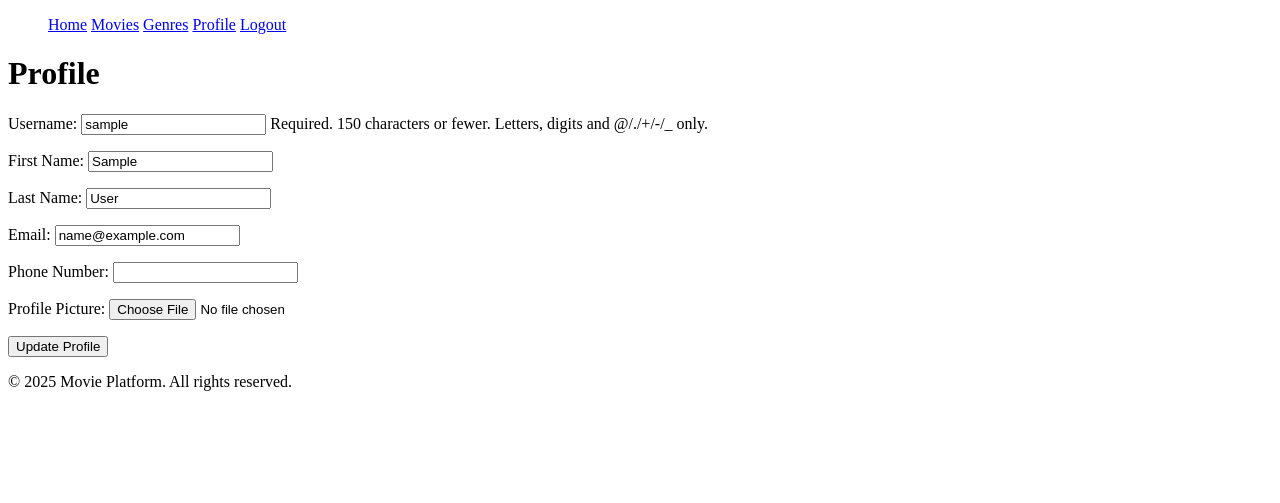
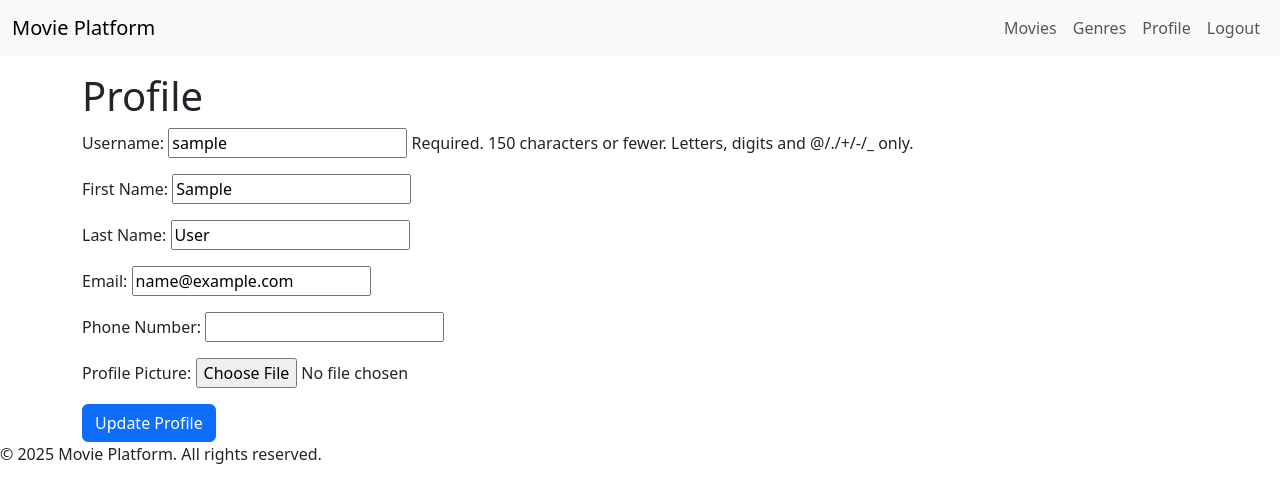
Before and after one commit to setarehmousavifar/movies_platform, a Django app: page /profile/ in a window 1280 px wide. Shown: the top 503 px of the page. Run offline with Django 5.2, Linux system fonts and the light colour scheme; the visitor is signed in with stand-in values (Sample User, id 1); data comes from the database, SQL or seed files in the repository.

Commit message:
Implement working login, profile views, and updated templates

```diff
--- a/main/urls.py
+++ b/main/urls.py
@@ -1,3 +1,4 @@
+from django.contrib.auth.views import LogoutView
 from django.urls import path
 from . import views
 
@@ -24,5 +25,6 @@ urlpatterns = [
     # User Pages
     path('profile/', views.profile_view, name='profile'),  # صفحه پروفایل
     path('register/', views.register_user, name='register'),  # ثبت‌نام
-    path('logout/', views.custom_logout, name='logout'),  #خروج
+    path('logout/', LogoutView.as_view(next_page='/'), name='logout'),  #خروج
+    path('login/', views.custom_login_view, name='login'),
 ]
--- a/main/views.py
+++ b/main/views.py
@@ -1,6 +1,6 @@
 from django.shortcuts import render, redirect, get_object_or_404
 from django.contrib.auth.decorators import login_required
-from django.contrib.auth import login, logout
+from django.contrib.auth import login, logout, authenticate
 from django.contrib import messages
 from .models import User, Movie, Review, Genre, FavoriteMovie
 from django.db.models import Q, Avg
@@ -20,6 +20,8 @@ def register_user(request):
             login(request, user)  # ورود خودکار پس از ثبت‌نام
             messages.success(request, "Registration successful. Welcome!")
             return redirect('home')  # هدایت به صفحه اصلی یا هر صفحه دیگر
+        else:
+            messages.error(request, "There was an error with your registration. Please try again.")
     else:
         form = UserRegistrationForm()
 
@@ -41,6 +43,26 @@ def profile_view(request):
         form = ProfileUpdateForm(instance=request.user)
 
     return render(request, 'main/profile.html', {'form': form})
+
+
+# ========================
+# لاگ این
+# ========================
+def custom_login_view(request):
+    if request.method == 'POST':
+        username = request.POST['username']
+        password = request.POST['password']
+        user = authenticate(request, username=username, password=password)
+        if user is not None:
+            login(request, user)
+            messages.success(request, "You have logged in successfully!")
+            return redirect('home')  # یا هر صفحه‌ای که می‌خواهی کاربر پس از ورود منتقل شود
+        else:
+            messages.error(request, "Invalid username or password.")
+            return redirect('login')
+    else:
+        return render(request, 'main/login.html')
+
 
 # ========================
 # لاگ‌اوت
--- a/templates/base.html
+++ b/templates/base.html
@@ -6,25 +6,51 @@
     <meta name="viewport" content="width=device-width, initial-scale=1.0">
     <title>{% block title %}Movie Platform{% endblock %}</title>
     <link rel="stylesheet" href="{% static 'css/style.css' %}">
+    <link href="https://cdn.jsdelivr.net/npm/bootstrap@5.3.0-alpha1/dist/css/bootstrap.min.css" rel="stylesheet">
+    <script src="https://cdn.jsdelivr.net/npm/bootstrap@5.3.0-alpha1/dist/js/bootstrap.bundle.min.js"></script>
+
 </head>
 <body>
     <header>
         <!-- هدر سایت (منو و ناوبری) -->
         {% block header %}
-        <nav>
-            <ul>
-                <a href="{% url 'home' %}">Home</a>
-                <a href="{% url 'movie_list' %}">Movies</a>
-                <a href="{% url 'genre_list' %}">Genres</a>
-                {% if user.is_authenticated %}
-                    <a href="{% url 'profile' %}">Profile</a>
-                    <a href="{% url 'logout' %}">Logout</a>
-                {% else %}
-                    <a href="{% url 'login' %}">Login</a>
-                    <a href="{% url 'register' %}">Register</a>
-                {% endif %}
-            <ul>
+        <nav class="navbar navbar-expand-lg navbar-light bg-light">
+            <div class="container-fluid">
+                <a class="navbar-brand" href="{% url 'home' %}">Movie Platform</a>
+                <button class="navbar-toggler" type="button" data-bs-toggle="collapse" data-bs-target="#navbarNav" aria-controls="navbarNav" aria-expanded="false" aria-label="Toggle navigation">
+                    <span class="navbar-toggler-icon"></span>
+                </button>
+                <div class="collapse navbar-collapse" id="navbarNav">
+                    <ul class="navbar-nav ms-auto">
+                        <li class="nav-item">
+                            <a class="nav-link" href="{% url 'movie_list' %}">Movies</a>
+                        </li>
+                        <li class="nav-item">
+                            <a class="nav-link" href="{% url 'genre_list' %}">Genres</a>
+                        </li>
+                        {% if user.is_authenticated %}
+                        <li class="nav-item">
+                            <a class="nav-link" href="{% url 'profile' %}">Profile</a>
+                        </li>
+                        <li class="nav-item">
+                            <form action="{% url 'logout' %}" method="post" style="display:inline;">
+                                {% csrf_token %}
+                                <button class="btn btn-link nav-link" type="submit">Logout</button>
+                            </form>
+                        </li>
+                        {% else %}
+                        <li class="nav-item">
+                            <a class="nav-link" href="{% url 'login' %}">Login</a>
+                        </li>
+                        <li class="nav-item">
+                            <a class="nav-link" href="{% url 'register' %}">Sign Up</a>
+                        </li>
+                        {% endif %}
+                    </ul>
+                </div>
+            </div>
         </nav>
+
         {% endblock %}
     </header>
     <main>
--- a/templates/main/profile.html
+++ b/templates/main/profile.html
@@ -1,20 +1,42 @@
 {% extends 'base.html' %}
 {% load static %}
 {% block content %}
+<div class="container mt-3">
     <h1>Profile</h1>
 
-<!-- نمایش پیام‌ها -->
+    <!-- Toast message -->
     {% if messages %}
-    <ul>
+    <div class="toast-container position-fixed top-0 start-50 translate-middle-x p-3" style="z-index: 1055;">
         {% for message in messages %}
-            <li{% if message.tags %} class="{{ message.tags }}"{% endif %}>{{ message }}</li>
+        <div class="toast bg-success text-white" role="alert" aria-live="assertive" aria-atomic="true" data-bs-delay="3000">
+            <div class="toast-header bg-success text-white">
+                <strong class="me-auto">Notification</strong>
+                <button type="button" class="btn-close btn-close-white" data-bs-dismiss="toast" aria-label="Close"></button>
+            </div>
+            <div class="toast-body">
+                {{ message }}
+            </div>
+        </div>
         {% endfor %}
-    </ul>
+    </div>
     {% endif %}
 
     <form method="post" enctype="multipart/form-data">
         {% csrf_token %}
         {{ form.as_p }}
-    <button type="submit">Update Profile</button>
+        <button type="submit" class="btn btn-primary">Update Profile</button>
     </form>
+</div>
+
+<!-- JavaScript برای فعال کردن Toast -->
+<script>
+    // فعال کردن تمامی Toast‌ها
+    document.addEventListener('DOMContentLoaded', function () {
+        var toastElements = document.querySelectorAll('.toast');
+        toastElements.forEach(function (toastElement) {
+            var toast = new bootstrap.Toast(toastElement);
+            toast.show();
+        });
+    });
+</script>
 {% endblock %}
```
Also changed, not shown: movies_platform/settings.py (+13 -3 lines), templates/main/register.html (+30 -1 lines), templates/registration/login.html (+30 -1 lines), media/profile_pics/profile_image_bP7i2PT.jpg (added), media/profile_pics/profile_image_f1BNrkN.jpg (added), media/profile_pics/profile_image_tLJ8BWu.jpg (added). Lines whose indentation alone changed are shown as unchanged.
